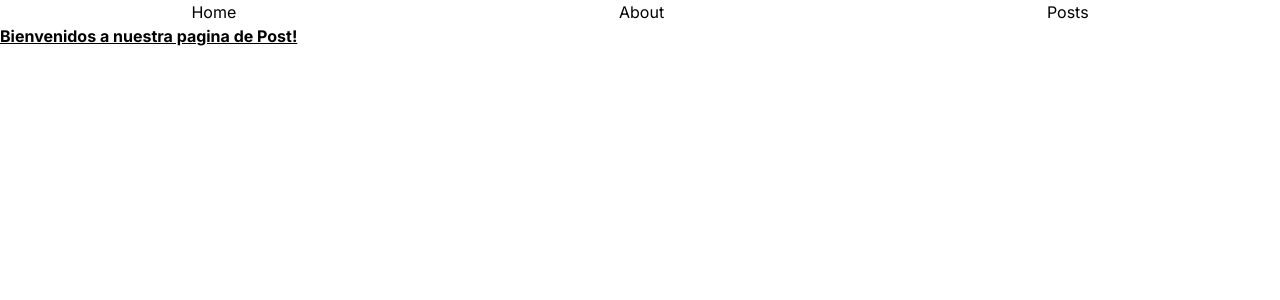
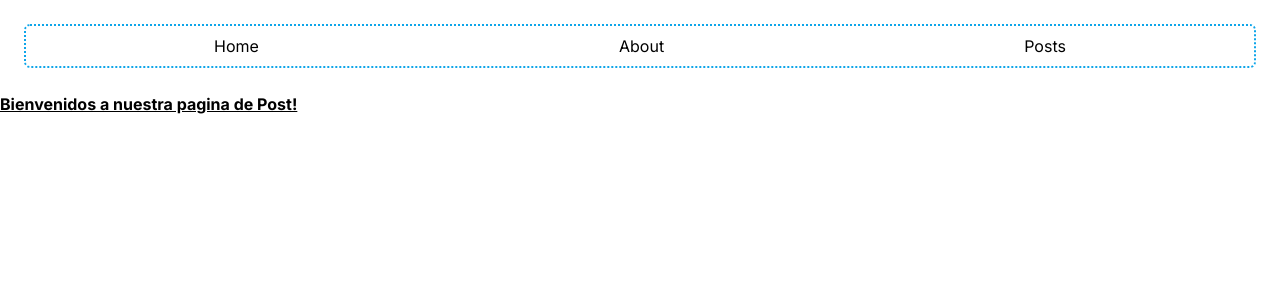
Before and after one commit to Lilopadilla22/page-post-nextjs, a Next.js app: page / in a window 1280 px wide. Shown: the top 300 px of the page. Built offline with nearby package versions, Linux system fonts and the light colour scheme.

Commit message:
add styles in page posts

```diff
--- a/app/components/Navbar.jsx
+++ b/app/components/Navbar.jsx
@@ -21,10 +21,10 @@ export function Navbar() {
   return (
     <header>
         <nav>
-        <ul className="flex flex-row justify-around">
+        <ul className="flex flex-row justify-around border-dotted border-2 border-sky-500 m-6 p-2 rounded-md">
             {sections.map(({label, route}) => (
                 <li key={route}>
-                    <Link href={route}>
+                    <Link href={route} className="hover:underline" >
                     {label}
                     </Link>
                 </li>
--- a/app/globals.css
+++ b/app/globals.css
@@ -1,3 +1,9 @@
 @tailwind base;
 @tailwind components;
 @tailwind utilities;
+
+body {
+    margin: auto;
+    box-sizing: content-box;
+
+}
--- a/app/posts/ListPosts.jsx
+++ b/app/posts/ListPosts.jsx
@@ -9,10 +9,10 @@ export async function ListPosts() {
     const posts = await fetcThePosts()
 
     return posts.slice(0, 10).map(post => (
-        <Link key={post.id} href='/posts/[id]' as={`/posts/${post.id}`}  >
-            <article>
-                <h2 className="font-bold underline font-sans hover:font-serif"> {post.title} </h2>
-                <p> {post.body} </p>
+        <Link key={post.id} href='/posts/[id]' as={`/posts/${post.id}`} className=''  >
+            <article className='mx-6 my-3' >
+                <h2 className="font-bold font-sans hover:text-sky-400 text-lg max-sm:text-center"> {post.title} </h2>
+                <p className="max-sm:text-center font-sans"> {post.body} </p>
             </article>
         </Link>
     ))
```
